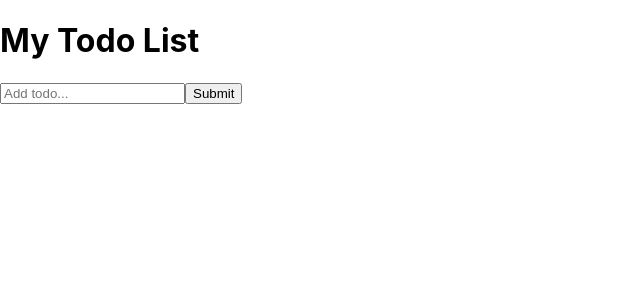
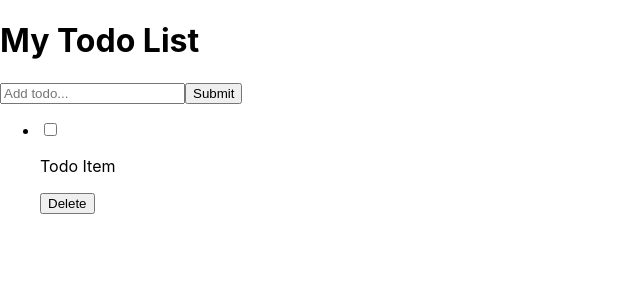
Before and after one commit to NickyGuants/react-todo, a React (Create React App) app: page / in a window 1280 px wide. Shown: the top 300 px of the page, without its empty margins (0-640 px from the left). Built offline with nearby package versions, Linux system fonts and the light colour scheme.

Commit message:
add todolist in the app

```diff
--- a/src/App.js
+++ b/src/App.js
@@ -1,11 +1,15 @@
 import './App.css';
 import Header from './components/Header';
 import Form from './components/Form';
+import TodoList from './components/TodoList';
+
+
 function App() {
   return (
     <div className="App">
         <Header />
         <Form />
+        <TodoList />
     </div>
   );
 }
```
